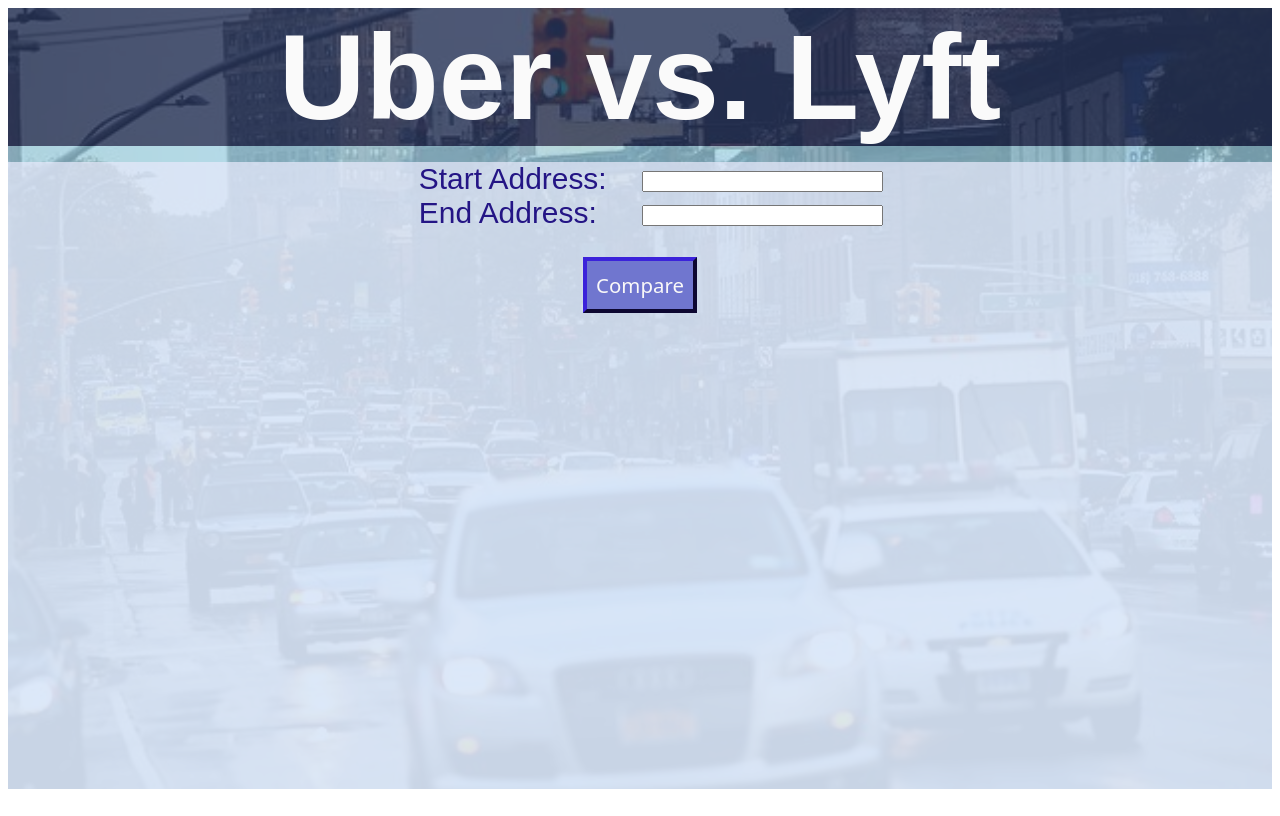
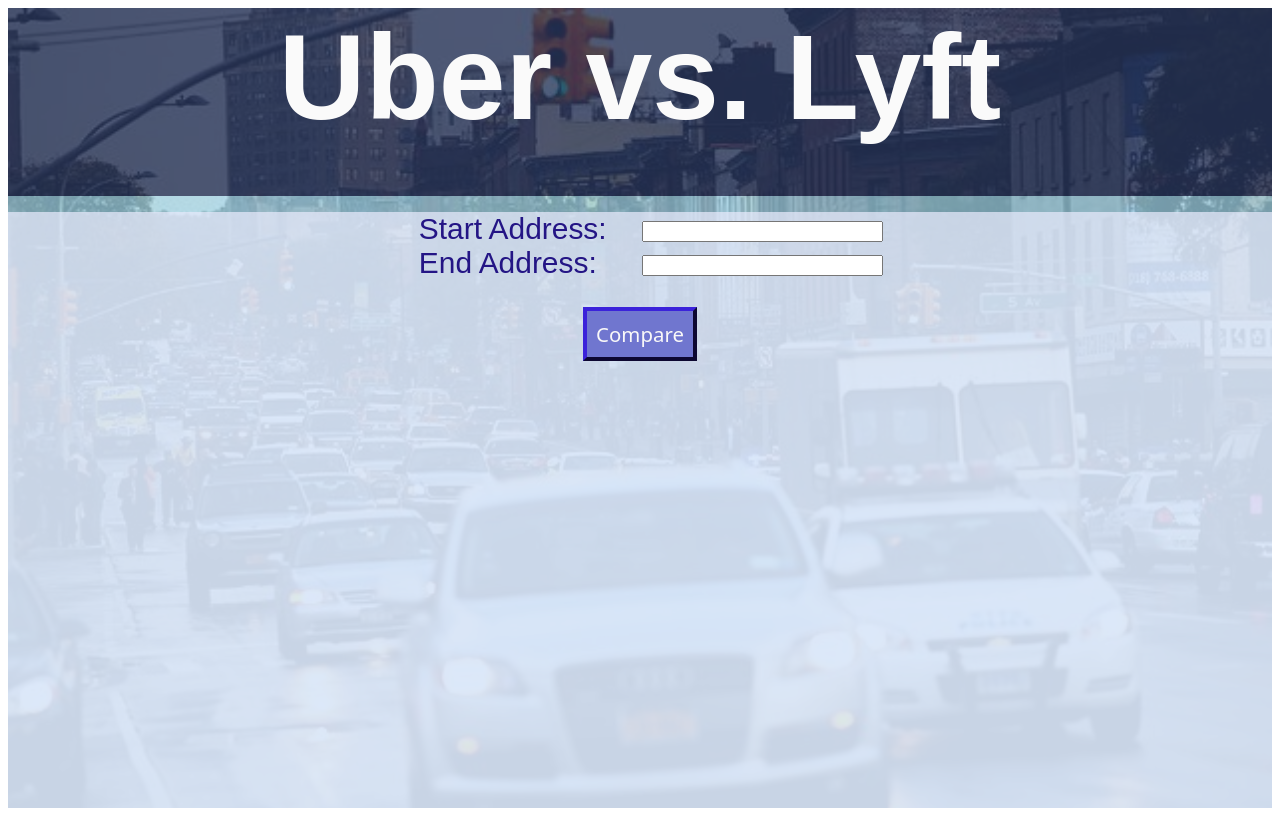
Before and after one commit to bdeleonardis1/UberVsLyft, a plain HTML site: page index.html in a window 1280 px wide. Drawn offline with nearby package versions, Linux system fonts and the light colour scheme; some packages are replaced by stand-ins of ours.

Commit message:
Tried to improve rendering on different screens.

```diff
--- a/index.html
+++ b/index.html
@@ -17,7 +17,7 @@
             <div id = "page-break"></div>
 
 
-            <div id = "bottom-main">
+            <div id = "main">
 				<form>
 					<p>
 						<label for="a" class = "requests">Start Address:</label>
--- a/stylesheet.css
+++ b/stylesheet.css
@@ -21,6 +21,7 @@ h1 {
     padding:0;
     margin: 0;
     border : 0;
+	height: 24%;
     width:100%;
     color:rgba(250, 250, 250, 1);
     font-size: 375%;
@@ -35,9 +36,9 @@ h1 {
 }
 
 /*Main area*/
-#bottom-main{
+#main{
     width:100%;
-    height:80%;
+    height:76%;
     font-size:170%;
     background-color: rgba(217, 231, 249, .92);
 	margin-top:0;
```
